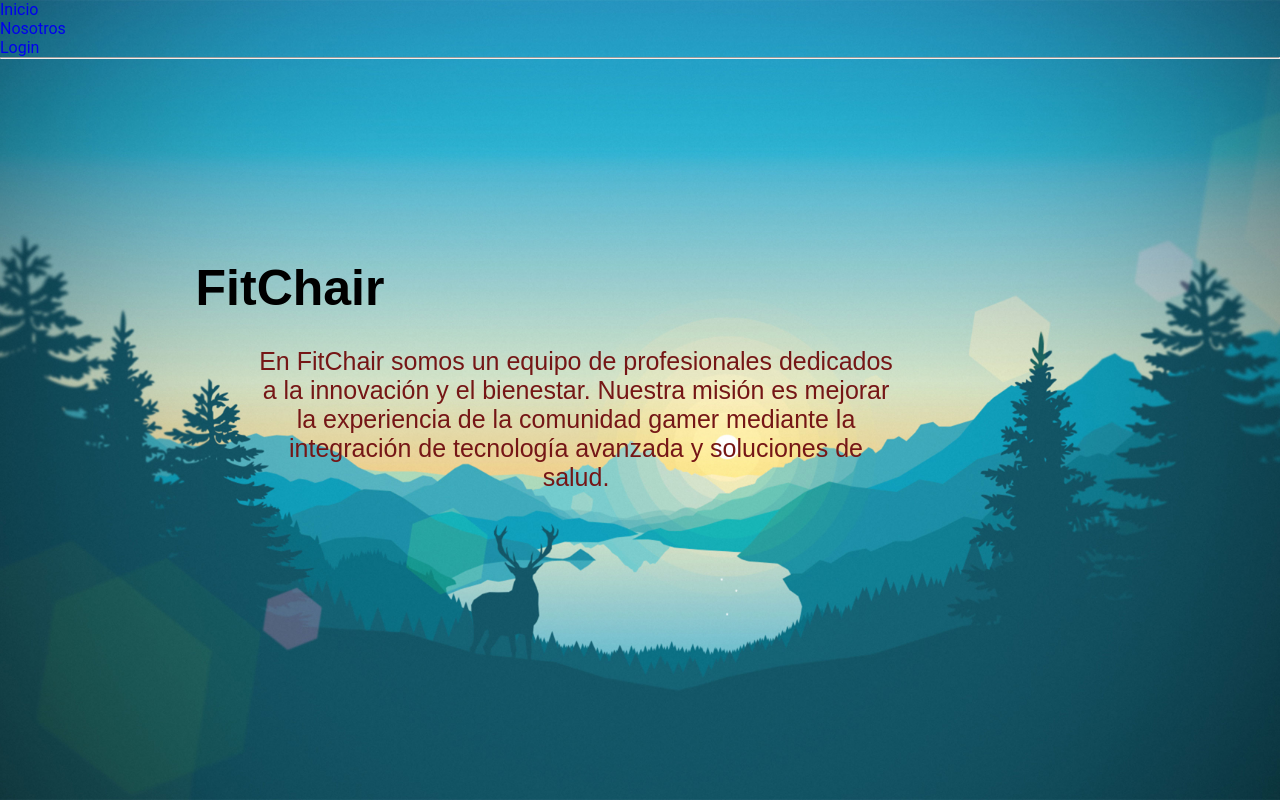
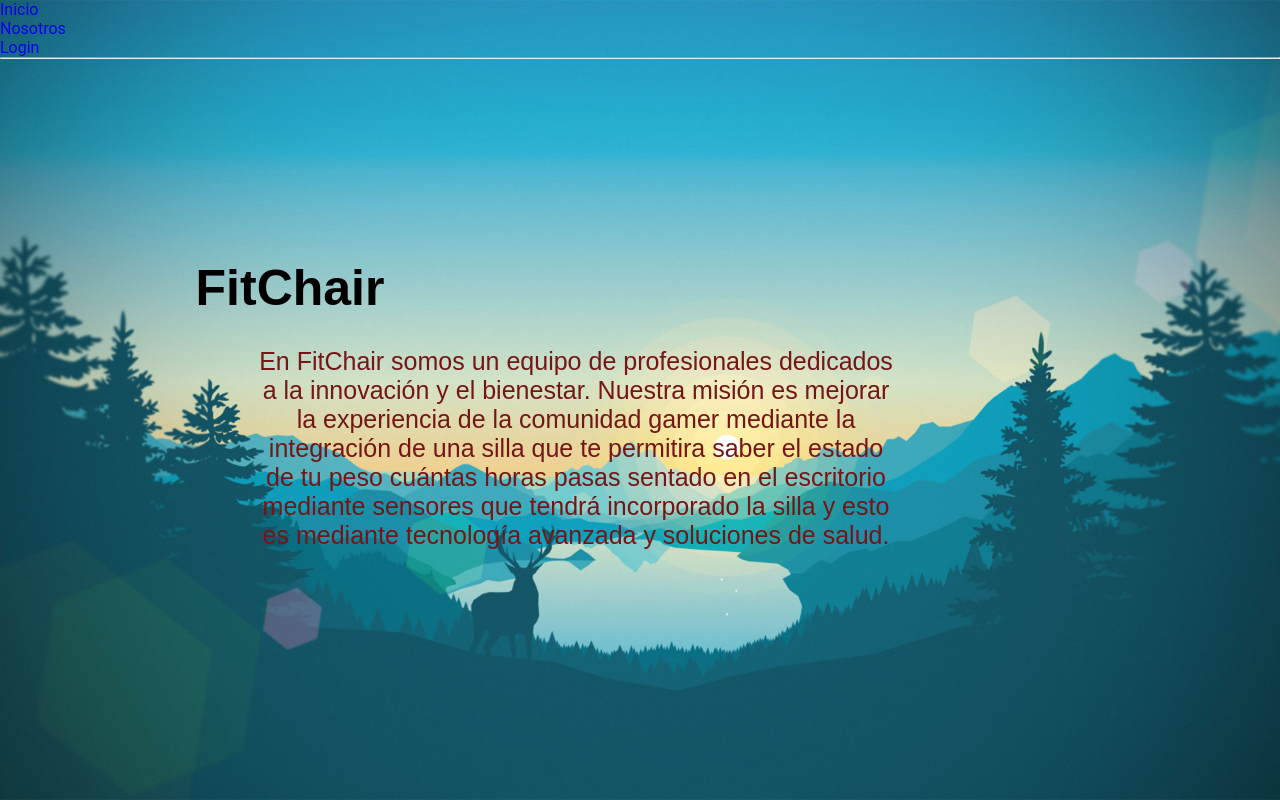
Before and after one commit to Eternal254/Fitchair, a React (Create React App) app: page /inicio in a window 1280 px wide. Built offline with nearby package versions, Linux system fonts and the light colour scheme.

Commit message:
Actualizar Inicio.jsx

```diff
--- a/src/componentes/Inicio.jsx
+++ b/src/componentes/Inicio.jsx
@@ -7,7 +7,7 @@ const Inicio = () => (
             <h1 className='titulo'>FitChair</h1>
             <p className='texto'>En FitChair somos un equipo de profesionales dedicados
                 a la innovación y el bienestar. Nuestra misión es mejorar la experiencia de la
-                comunidad gamer mediante la integración de tecnología avanzada y soluciones de salud.</p>
+                comunidad gamer mediante la integración de una silla que te permitira saber el estado de tu peso cuántas horas pasas sentado en el escritorio mediante sensores que tendrá incorporado la silla y esto es mediante tecnología avanzada y soluciones de salud.</p>
 
         </div>
     </div>
```
